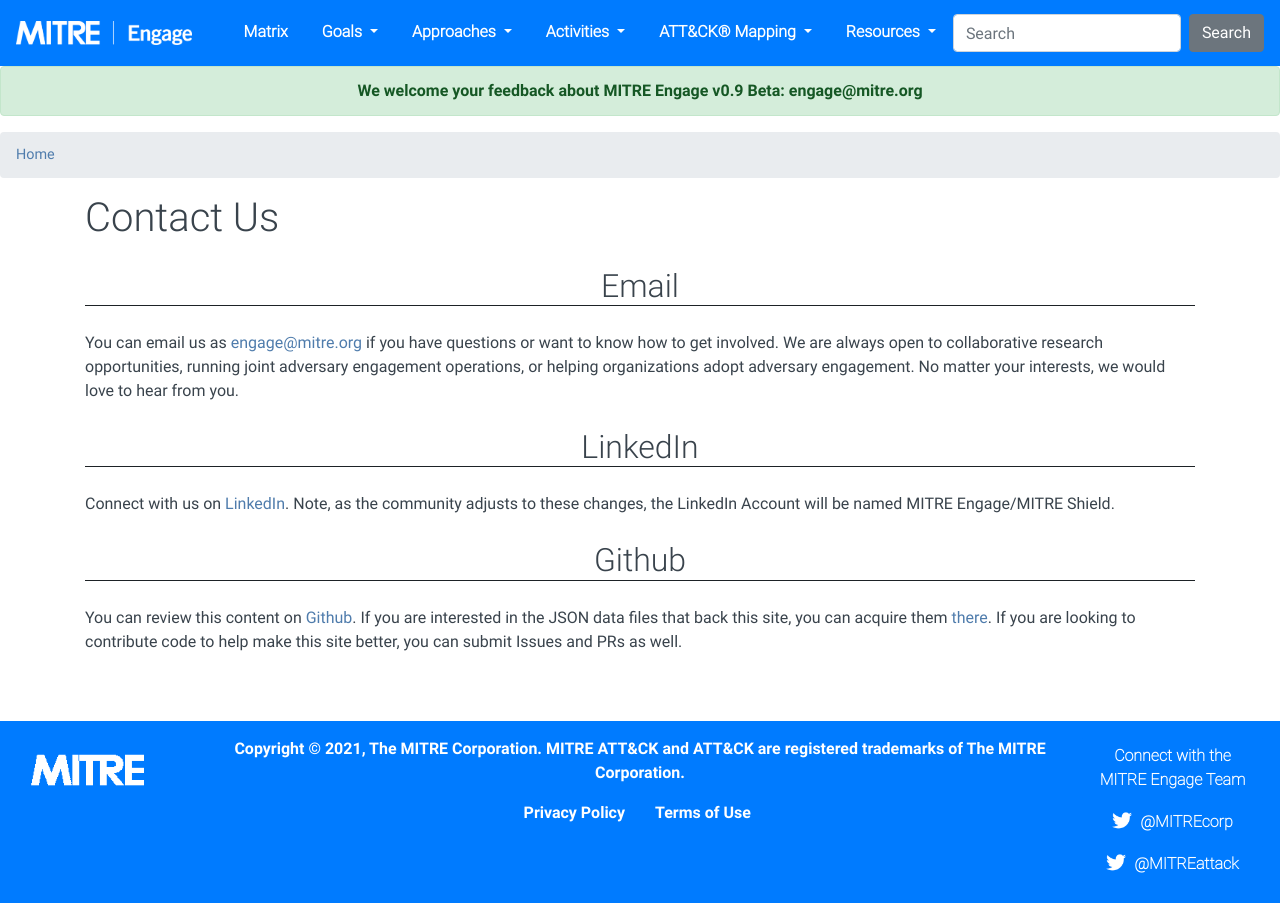
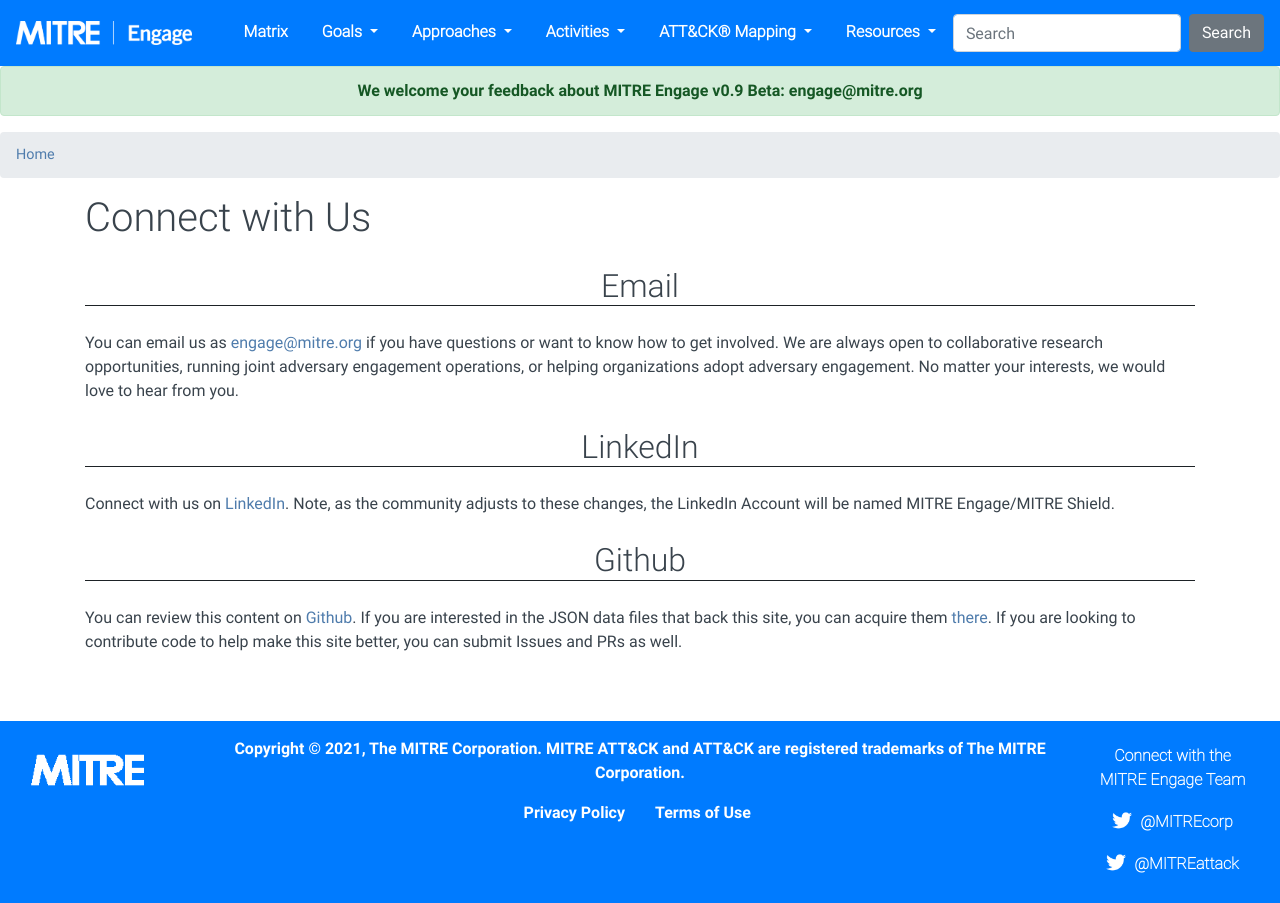
Before and after one commit to mitre/engage, a Jekyll site: the page built from resources/contact.md, in a window 1280 px wide. Built offline with Jekyll 4.4.1, drawn with Linux system fonts in a browser that asks for light colours; nearby versions of some CDN libraries; library files that are not in the unit come from our copies; comment, search, counter and statistics services are not loaded.

Commit message:
Update contact.md

```diff
--- a/resources/contact.md
+++ b/resources/contact.md
@@ -6,11 +6,10 @@ custom_css: default
 
 ---
 
-# Contact Us
+# Connect with Us
 
 ## Email
 You can email us as <engage@mitre.org> if you have questions or want to know how to get involved. We are always open to collaborative research opportunities, running joint adversary engagement operations, or helping organizations adopt adversary engagement. No matter your interests, we would love to hear from you.
-
 
 ## LinkedIn
 Connect with us on [LinkedIn](https://www.linkedin.com/showcase/mitre-engage). Note, as the community adjusts to these changes, the LinkedIn Account will be named MITRE Engage/MITRE Shield.
```
